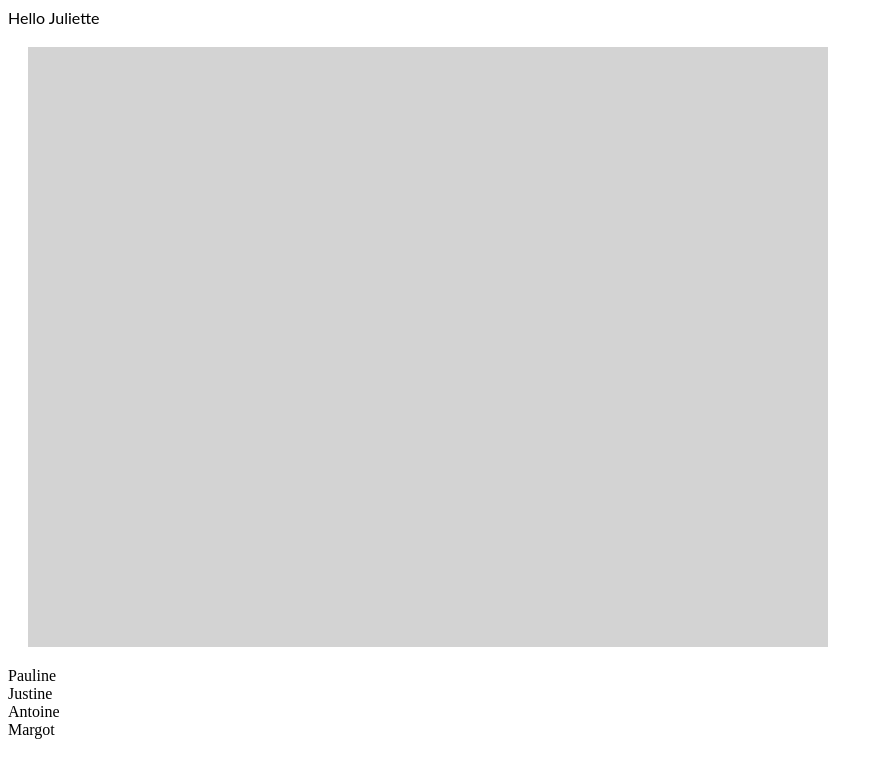
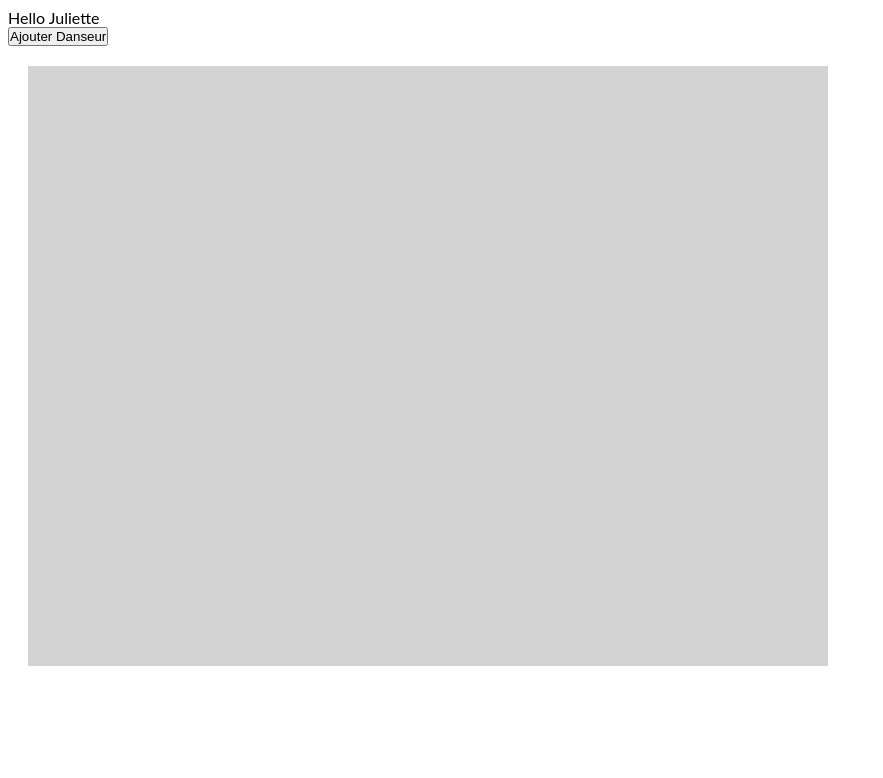
Before and after one commit to ejuliette/choregram, an Angular app in the folder dragdrop/: page / in a window 1280 px wide. Shown: the top 778 px of the page, without its empty margins (0-883 px from the left). Built offline with nearby package versions, Linux system fonts and the light colour scheme.

Commit message:
Ajouter danseurs ok

```diff
--- a/dragdrop/src/app/app.component.html
+++ b/dragdrop/src/app/app.component.html
@@ -5,19 +5,21 @@
 
 
 
-<canvas #ele id="canvas" ></canvas>
-  <div  cdkDrag (CdkDragEnd)="create($event)">
-  Pauline
+
+<button (click)="add()"> Ajouter Danseur </button>
+
+
+
+
+
+<div *ngFor="let number of numbers">
+  <div  id='number' cdkDrag (CdkDragEnd)="create($event)">
+    {{number}}
+  </div>
 </div>
 
-<div  cdkDrag (CdkDragEnd)="create($event)">
-  Justine
-</div>
 
-<div  cdkDrag (CdkDragEnd)="create($event)">
-  Antoine
-</div>
 
-<div   cdkDrag (CdkDragEnd)="create($event)">
-  Margot
-</div>
+
+
+<canvas #ele id="canvas" ></canvas>
--- a/dragdrop/src/app/app.component.ts
+++ b/dragdrop/src/app/app.component.ts
@@ -7,25 +7,30 @@ import { DraggableComponent } from './components/dragg.component';
   styleUrls: [ './app.component.css' ]
 })
 export class AppComponent  {
-  name = 'Juliette';
+  numbers: number[] = [];
+  count = 0;
+
       componentRef: any;
-      count=0;
   @ViewChild('ele', { read: ViewContainerRef }) entry: ViewContainerRef;
 
-  constructor(private resolver: ComponentFactoryResolver){
+  constructor(private resolver: ComponentFactoryResolver){}
 
+  add() {
+    this.numbers = [ this.numbers.length, ...this.numbers];
+    this.count = this.numbers.length;
   }
+
+
+
   create(event){
-    console.log(event)
-const factory = this.resolver.resolveComponentFactory(DraggableComponent);
+
+        const factory = this.resolver.resolveComponentFactory(DraggableComponent);
         this.componentRef = this.entry.createComponent(factory);
         this.count++;
         this.componentRef.instance.text = "Draggble" +this.count;
 
   }
-  dropped(){
-    alert("hi")
-  }
+
 
 
 
```
